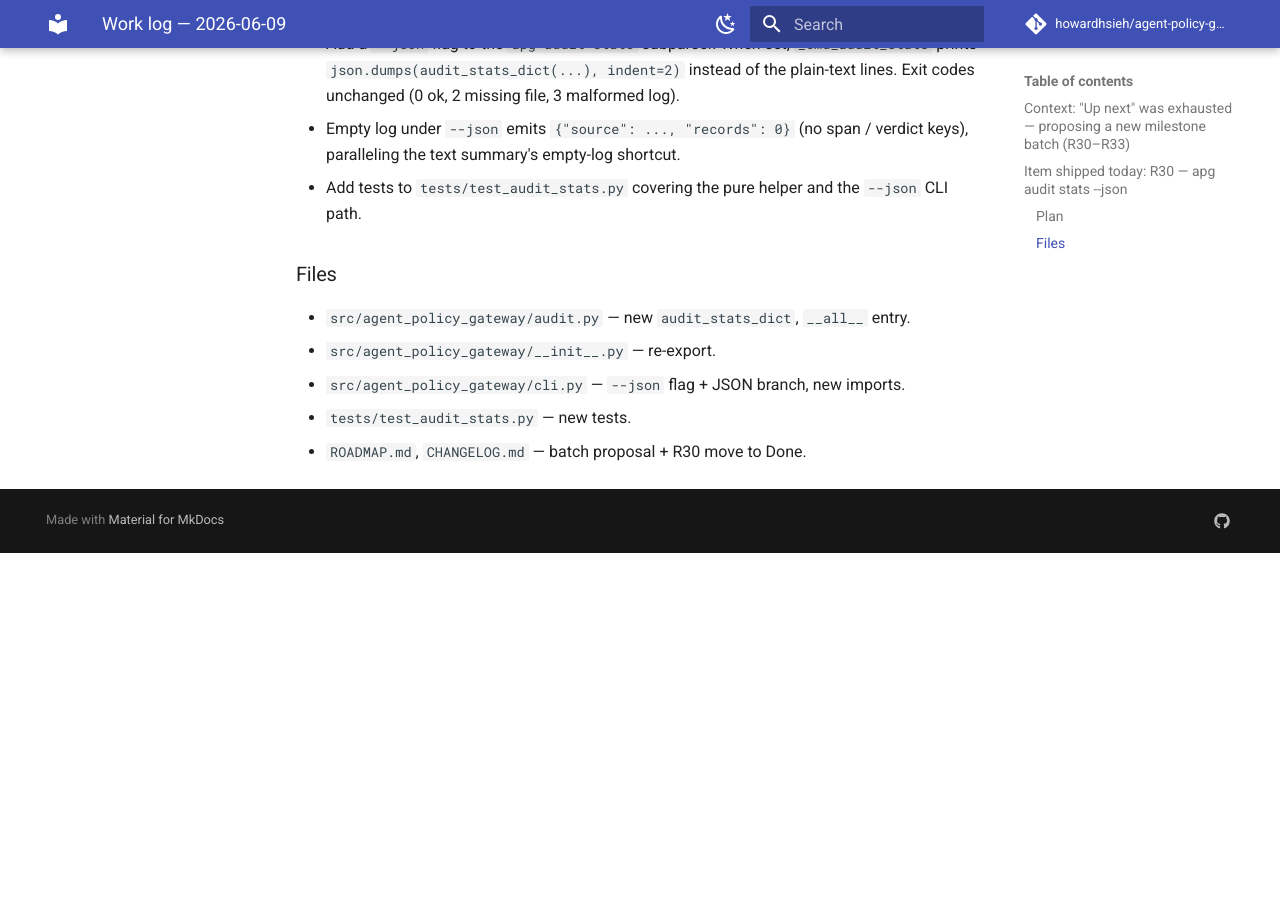
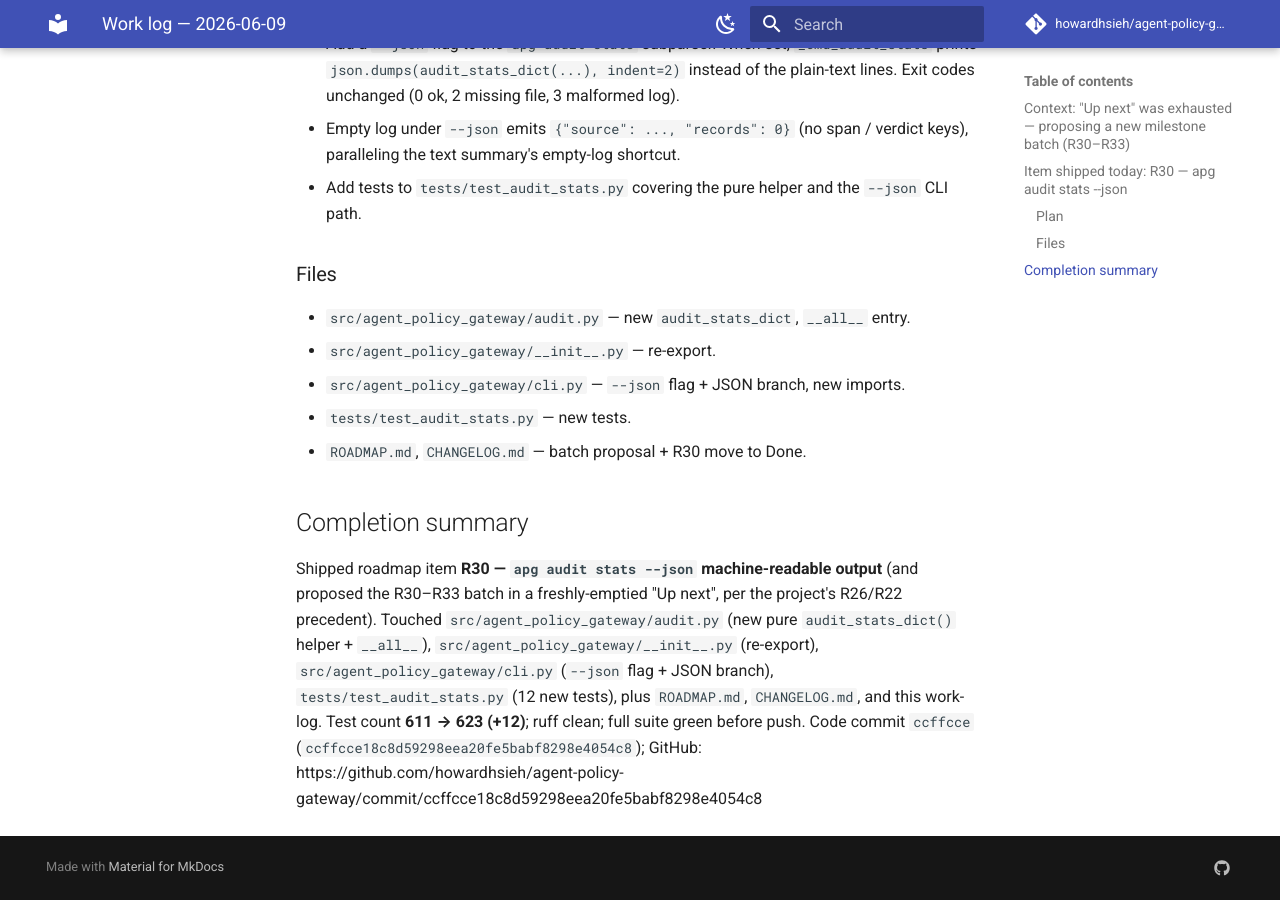
Before and after one commit to howardhsieh/agent-policy-gateway, an MkDocs documentation site: the page built from docs/work-log/2026-06-09.md, in a window 1280 px wide and 900 px high, scrolled down 1019 px. Built offline with MkDocs 1.6.1 and Material for MkDocs 9.7.7, drawn with Linux system fonts in a browser that asks for light colours; comment, search, counter and statistics services are not loaded; before the commit the page ends 1572 px from its top, so only the background shows below that.

Commit message:
docs: record R30 commit hash and finalize 2026-06-09 work-log

```diff
--- a/docs/work-log/2026-06-09.md
+++ b/docs/work-log/2026-06-09.md
@@ -45,3 +45,14 @@ New batch proposed (smallest-first, each a self-contained ~1-run increment):
 - `src/agent_policy_gateway/cli.py` — `--json` flag + JSON branch, new imports.
 - `tests/test_audit_stats.py` — new tests.
 - `ROADMAP.md`, `CHANGELOG.md` — batch proposal + R30 move to Done.
+
+## Completion summary
+
+Shipped roadmap item **R30 — `apg audit stats --json` machine-readable output**
+(and proposed the R30–R33 batch in a freshly-emptied "Up next", per the project's
+R26/R22 precedent). Touched `src/agent_policy_gateway/audit.py` (new pure
+`audit_stats_dict()` helper + `__all__`), `src/agent_policy_gateway/__init__.py`
+(re-export), `src/agent_policy_gateway/cli.py` (`--json` flag + JSON branch),
+`tests/test_audit_stats.py` (12 new tests), plus `ROADMAP.md`, `CHANGELOG.md`,
+and this work-log. Test count **611 → 623 (+12)**; ruff clean; full suite green
+before push. Code commit `ccffcce` (`ccffcce18c8d59298eea20fe5babf8298e4054c8`); GitHub: https://github.com/howardhsieh/agent-policy-gateway/commit/ccffcce18c8d59298eea20fe5babf8298e4054c8
```
Also changed, not shown: ROADMAP.md (+1 -1 lines).
